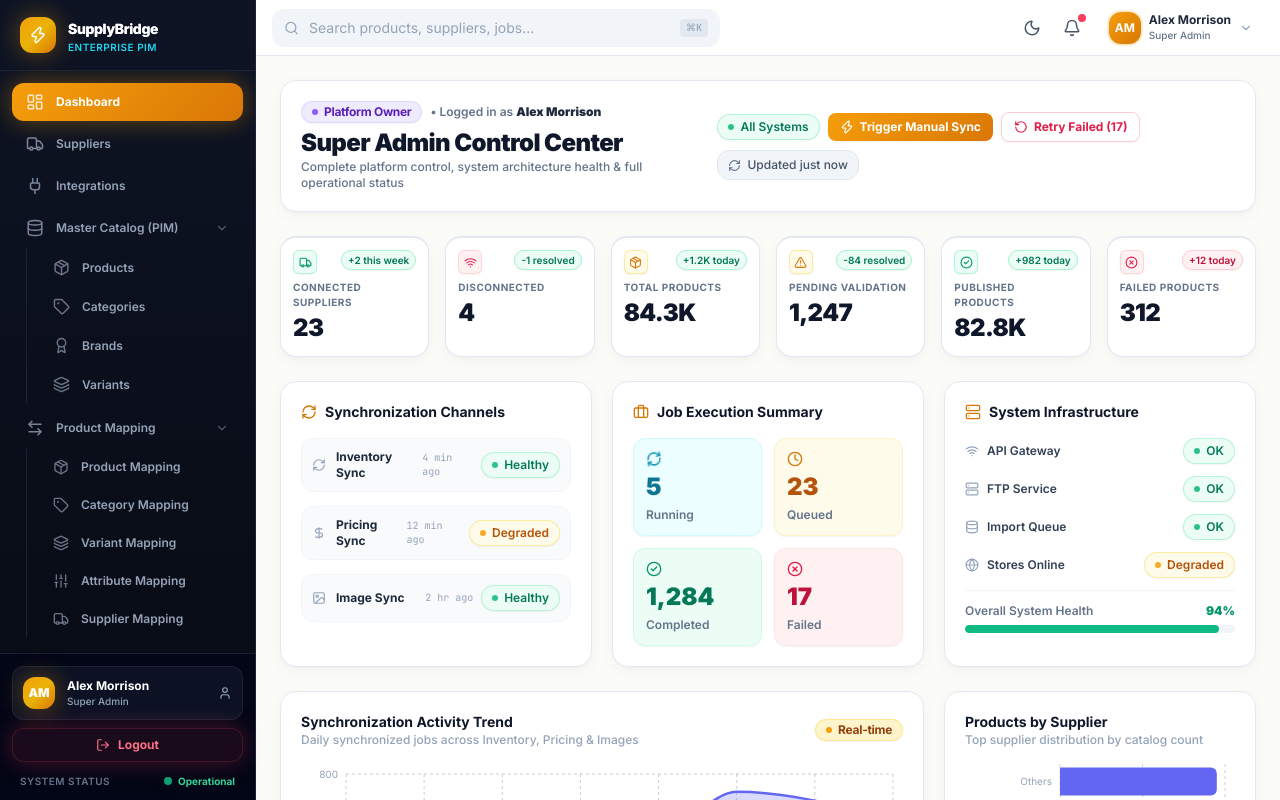
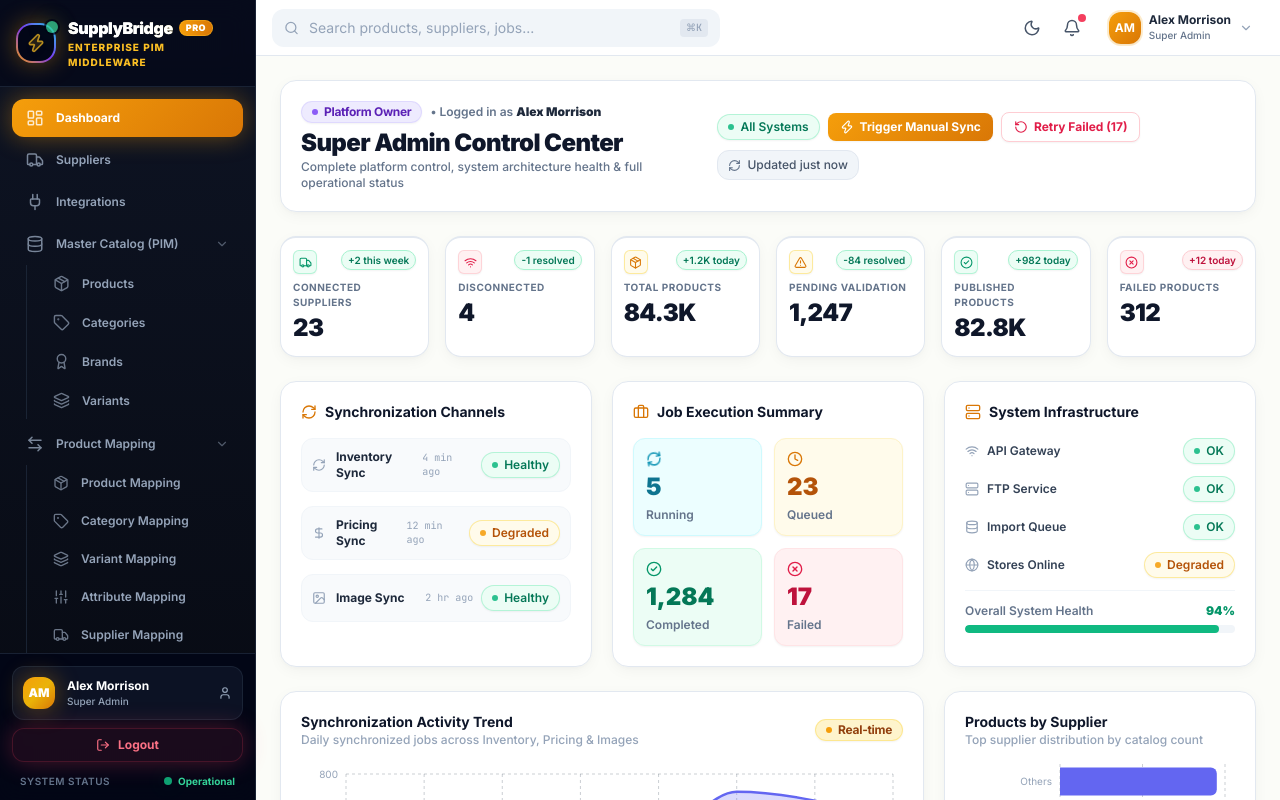
Before and after one commit to satyamgoswami783/SupplyBridge, a React (Vite) app: page / in a window 1280 px wide. Built offline with nearby package versions, Linux system fonts and the light colour scheme.

Commit message:
Enhance brand logo with 3D metallic glowing badge, pulse ring, and PRO version tag

```diff
--- a/src/components/layout/Header.tsx
+++ b/src/components/layout/Header.tsx
@@ -49,11 +49,27 @@ export const Header: React.FC<HeaderProps> = ({ onMenuClick, darkMode, onToggleD
   ]
 
   return (
-    <header className="sticky top-0 z-20 bg-white/90 dark:bg-slate-900/90 backdrop-blur-md border-b border-slate-200 dark:border-slate-800 h-14 flex items-center px-4 gap-4 transition-colors duration-200">
-      {/* Mobile menu */}
-      <button onClick={onMenuClick} className="lg:hidden btn-icon dark:text-slate-300 dark:hover:bg-slate-800">
-        <Menu size={20} />
-      </button>
+    <header className="sticky top-0 z-20 bg-white/90 dark:bg-slate-900/90 backdrop-blur-md border-b border-slate-200 dark:border-slate-800 h-14 flex items-center px-3 sm:px-4 gap-3 sm:gap-4 transition-colors duration-200">
+      {/* Mobile menu & Glowing Brand Badge */}
+      <div className="flex items-center gap-2 lg:hidden">
+        <button onClick={onMenuClick} className="btn-icon text-slate-700 dark:text-slate-300 dark:hover:bg-slate-800">
+          <Menu size={20} />
+        </button>
+        <div className="flex items-center gap-2">
+          <div className="relative w-8 h-8 rounded-xl bg-gradient-to-tr from-amber-500 via-violet-600 to-cyan-400 p-[1.5px] shadow-sm flex items-center justify-center">
+            <div className="w-full h-full bg-slate-950 rounded-[9px] flex items-center justify-center text-white">
+              <Zap size={15} className="text-amber-400 fill-amber-400/20 animate-pulse" />
+            </div>
+          </div>
+          <div>
+            <div className="flex items-center gap-1">
+              <span className="font-black text-slate-900 dark:text-white text-sm tracking-tight">SupplyBridge</span>
+              <span className="text-[8px] font-black bg-amber-500 text-white px-1 py-0.2 rounded-full uppercase">PRO</span>
+            </div>
+            <span className="text-[9px] font-black text-amber-600 dark:text-cyan-400 uppercase tracking-wider block leading-none">Enterprise PIM</span>
+          </div>
+        </div>
+      </div>
 
       {/* Search */}
       <div className="relative flex-1 max-w-md hidden sm:block">
--- a/src/components/layout/Sidebar.tsx
+++ b/src/components/layout/Sidebar.tsx
@@ -162,19 +162,34 @@ export const Sidebar: React.FC<SidebarProps> = ({ open, onClose }) => {
           open ? "translate-x-0 shadow-2xl" : "-translate-x-full"
         )}
       >
-        {/* Logo */}
-        <div className="px-5 py-4 border-b border-slate-800/80 flex items-center justify-between flex-shrink-0">
+        {/* Premium Brand Logo */}
+        <div className="px-4 py-4 border-b border-slate-800/80 flex items-center justify-between flex-shrink-0 bg-slate-950/60 backdrop-blur-md">
           <div className="flex items-center gap-3">
-            <div className="w-9 h-9 rounded-xl bg-gradient-aurora flex items-center justify-center shadow-glow-primary text-white font-black flex-shrink-0">
-              <Zap size={18} />
+            {/* Glowing 3D Brand Icon Badge with Pulse Ring */}
+            <div className="relative group cursor-pointer">
+              <div className="relative w-10 h-10 rounded-2xl bg-gradient-to-tr from-amber-500 via-violet-600 to-cyan-400 p-[2px] shadow-glow-primary transition-all duration-300 group-hover:scale-105">
+                <div className="w-full h-full bg-slate-950 rounded-[14px] flex items-center justify-center text-white">
+                  <Zap size={20} className="text-amber-400 fill-amber-400/20 drop-shadow-md animate-pulse" />
+                </div>
+              </div>
+              <span className="absolute -top-0.5 -right-0.5 w-3 h-3 rounded-full bg-emerald-400 ring-2 ring-slate-950 animate-pulse shadow-glow-emerald" />
             </div>
+
             <div>
-              <span className="font-extrabold text-white text-sm tracking-tight bg-gradient-to-r from-white via-slate-200 to-slate-400 bg-clip-text text-transparent">
-                SupplyBridge
+              <div className="flex items-center gap-1.5">
+                <span className="font-black text-white text-base tracking-tight bg-gradient-to-r from-white via-slate-100 to-amber-200 bg-clip-text text-transparent drop-shadow-xs">
+                  SupplyBridge
+                </span>
+                <span className="text-[9px] font-black bg-gradient-to-r from-amber-500 to-amber-600 text-white px-1.5 py-0.2 rounded-full uppercase tracking-wider shadow-xs border border-amber-400/40">
+                  PRO
+                </span>
+              </div>
+              <span className="block text-[10px] text-amber-400 dark:text-cyan-400 font-extrabold tracking-widest uppercase">
+                Enterprise PIM Middleware
               </span>
-              <span className="block text-2xs text-cyan-400 font-semibold tracking-wider uppercase">Enterprise PIM</span>
             </div>
           </div>
+
           <button onClick={onClose} className="lg:hidden btn-icon text-slate-400 hover:text-white hover:bg-slate-800">
             <X size={18} />
           </button>
```
Also changed, not shown: 4 other files (tests, documents, lock files or other folders).
